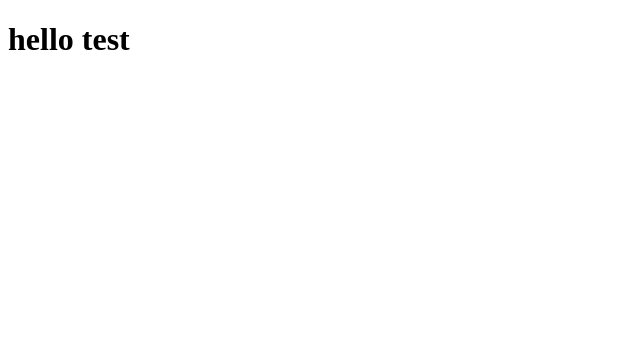
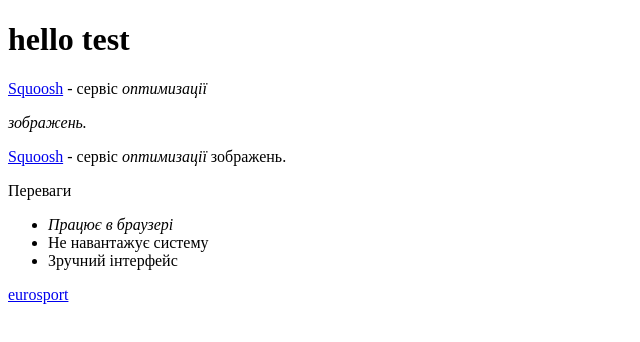
Before and after one commit to Voff4eg1905/HTML-CCS-DEMO-4, a plain HTML site: page index.html in a window 1280 px wide. Shown: the whole page, without its empty margins (0-640 px from the left). Drawn offline with Linux system fonts and the light colour scheme.

Commit message:
messing around

```diff
--- a/index.html
+++ b/index.html
@@ -1,6 +1,7 @@
 <!DOCTYPE html>
 <html lang="en">
 <head>
+    <title>Just training</title>
     <meta charset="UTF-8">
     <meta http-equiv="X-UA-Compatible" content="IE=edge">
     <meta name="viewport" content="width=device-width, initial-scale=1.0">
@@ -8,5 +9,19 @@
 </head>
 <body>
 <h1>hello test</h1>
-</body>
+<!-- Не дотримується порядок закриття тегів -->
+<p><a href="squoosh.app">Squoosh</a> - сервіс <em></a>оптимизації</p> зображень.</em>
+
+<!-- Не дотримуються специфічні правила вкладення тегів -->
+<p>
+    <a href="squoosh.app">Squoosh</a> - сервіс <em>оптимизації</em> зображень.
+  </p>
+
+  <p>Переваги</p>
+  <ul>
+    <li> <em>Працює в браузері</em></li>
+    <li>Не навантажує систему</li>
+    <li>Зручний інтерфейс</li>
+  </ul>
+  <a href="https://www.eurosport.com/football/" target="_blank">eurosport </a>
 </html>
```
